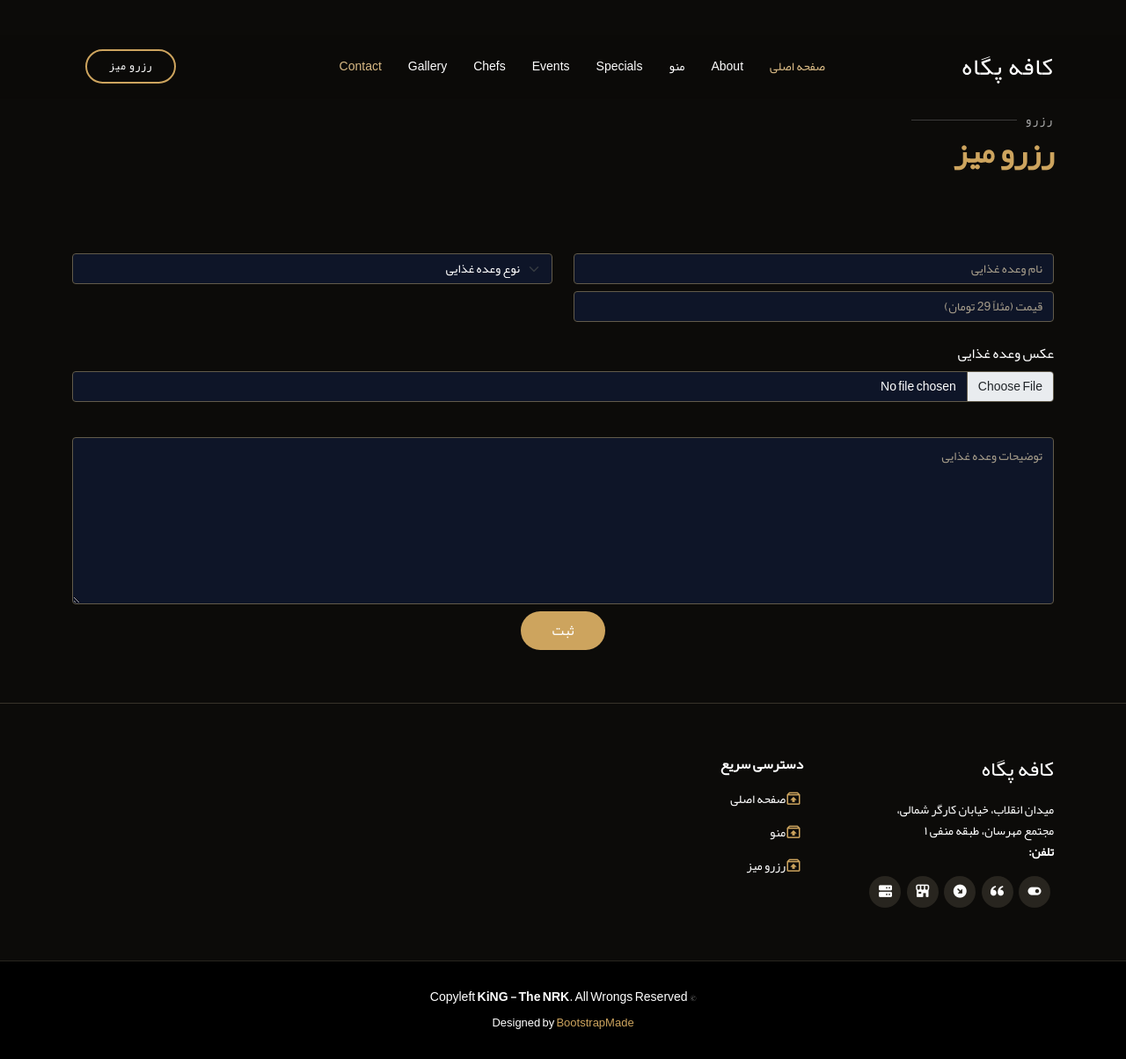
After one commit to AliJimi/Pegah, a Django app: page /cafe/reservation/ in a window 1280 px wide. The commit adds this page. Shown: the whole page at 88% size. Run offline with Django 4.2, Linux system fonts and the light colour scheme; some libraries are stand-ins or nearby versions.

Commit message:
lots of codes

```diff
--- a/Pegah/urls.py
+++ b/Pegah/urls.py
@@ -21,6 +21,5 @@ from Pegah.settings import MEDIA_URL, MEDIA_ROOT
 
 urlpatterns = [
     path('admin/', admin.site.urls),
-
-    path('', include('cafe.urls')),
+    path('cafe/', include('cafe.urls')),
 ] + static(MEDIA_URL, document_root=MEDIA_ROOT)
--- a/cafe/urls.py
+++ b/cafe/urls.py
@@ -2,6 +2,7 @@ from django.urls import path
 
 from cafe.views.main import landing_view, main_view
 from cafe.views.menu import menu_view, menu_courses_api, add_course
+from cafe.views.reservation import reservation_view
 
 urlpatterns = [
     path('', main_view,),
@@ -11,4 +12,6 @@ urlpatterns = [
     path('menu/courses/', menu_courses_api, name='cafe-menu-courses'),
     path('menu/courses/add/', add_course, name='cafe-menu-courses-add'),
     path('landing/', landing_view, name='cafe-landing'),
+
+    path('reservation/', reservation_view, name='cafe-reservation'),
 ]
--- /dev/null
+++ b/cafe/views/reservation.py
@@ -0,0 +1,5 @@
+from django.shortcuts import render
+
+
+def reservation_view(request):
+    return render(request, 'cafe/reservation.html')
--- a/static/css/style.css
+++ b/static/css/style.css
@@ -931,7 +931,7 @@ section {
 
 .menu .menu-img {
   max-width: 70px;
-  border-radius: 50%;
+  border-radius: 30%;
   float: left;
   border: 3px solid rgba(255, 255, 255, 0.2);
 }
--- a/templates/cafe/base.html
+++ b/templates/cafe/base.html
@@ -11,12 +11,8 @@
     <meta content="" name="keywords">
 
     <!-- Favicons -->
-    <link href="{% static 'img/favicon.png' %}" rel="icon">
+    <link href="{% static 'img/logo/logo.png' %}" rel="icon">
     <link href="{% static 'img/apple-touch-icon.png' %}" rel="apple-touch-icon">
-
-    <!-- Google Fonts -->
-    <link href="https://fonts.googleapis.com/css?family=Open+Sans:300,300i,400,400i,600,600i,700,700i|Playfair+Display:ital,wght@0,400;0,500;0,600;0,700;1,400;1,500;1,600;1,700|Poppins:300,300i,400,400i,500,500i,600,600i,700,700i"
-          rel="stylesheet">
 
     <!-- Vendor CSS Files -->
     <link href="{% static 'vendor/animate.css/animate.min.css' %}" rel="stylesheet">
@@ -34,13 +30,6 @@
     <script src="{% static 'vendor/jquery/jquery-3.6.3.min.js' %}"></script>
     <script src="{% static 'vendor/jquery/toastr-2.1.3.min.js' %}"></script>
     <link href="{% static 'vendor/jquery/toastr-2.1.3.css' %}" rel="stylesheet">
-
-    <!-- =======================================================
-    * Template Name: Restaurantly - v3.1.0
-    * Template URL: https://bootstrapmade.com/restaurantly-restaurant-template/
-    * Author: BootstrapMade.com
-    * License: https://bootstrapmade.com/license/
-    ======================================================== -->
 </head>
 
 <body>
--- a/templates/cafe/footer.html
+++ b/templates/cafe/footer.html
@@ -22,36 +22,13 @@
                 </div>
 
                 <div class="col-lg-2 col-md-6 footer-links">
-                    <h4>Useful Links</h4>
+                    <h4>دسترسی سریع</h4>
                     <ul>
-                        <li><i class="bx bx-chevron-right"></i> <a href="#">Home</a></li>
-                        <li><i class="bx bx-chevron-right"></i> <a href="#">About us</a></li>
-                        <li><i class="bx bx-chevron-right"></i> <a href="#">Services</a></li>
-                        <li><i class="bx bx-chevron-right"></i> <a href="#">Terms of service</a></li>
-                        <li><i class="bx bx-chevron-right"></i> <a href="#">Privacy policy</a></li>
+                        <li><i class="bx bx-chevron-right"></i> <a href="{% url 'cafe-landing' %}">صفحه اصلی</a></li>
+                        <li><i class="bx bx-chevron-right"></i> <a href="{% url 'cafe-menu' %}">منو</a></li>
+                        <li><i class="bx bx-chevron-right"></i> <a href="{% url 'cafe-reservation' %}">رزرو میز</a></li>
                     </ul>
                 </div>
-
-                <div class="col-lg-3 col-md-6 footer-links">
-                    <h4>Our Services</h4>
-                    <ul>
-                        <li><i class="bx bx-chevron-right"></i> <a href="#">Web Design</a></li>
-                        <li><i class="bx bx-chevron-right"></i> <a href="#">Web Development</a></li>
-                        <li><i class="bx bx-chevron-right"></i> <a href="#">Product Management</a></li>
-                        <li><i class="bx bx-chevron-right"></i> <a href="#">Marketing</a></li>
-                        <li><i class="bx bx-chevron-right"></i> <a href="#">Graphic Design</a></li>
-                    </ul>
-                </div>
-
-                <div class="col-lg-4 col-md-6 footer-newsletter">
-                    <h4>Our Newsletter</h4>
-                    <p>Tamen quem nulla quae legam multos aute sint culpa legam noster magna</p>
-                    <form action="" method="post">
-                        <input type="email" name="email"><input type="submit" value="Subscribe">
-                    </form>
-
-                </div>
-
             </div>
         </div>
     </div>
--- a/templates/cafe/header.html
+++ b/templates/cafe/header.html
@@ -7,9 +7,9 @@
 
         <nav id="navbar" class="navbar order-last order-lg-0">
             <ul>
-                <li><a class="nav-link scrollto active" href="#hero">Home</a></li>
+                <li><a class="nav-link scrollto active" href="{% url 'cafe-landing' %}">صفحه اصلی</a></li>
                 <li><a class="nav-link scrollto" href="#about">About</a></li>
-                <li><a class="nav-link scrollto" href="#menu">Menu</a></li>
+                <li><a class="nav-link scrollto" href="{% url 'cafe-menu' %}">منو</a></li>
                 <li><a class="nav-link scrollto" href="#specials">Specials</a></li>
                 <li><a class="nav-link scrollto" href="#events">Events</a></li>
                 <li><a class="nav-link scrollto" href="#chefs">Chefs</a></li>
@@ -18,7 +18,7 @@
             </ul>
             <i class="bi bi-list mobile-nav-toggle"></i>
         </nav><!-- .navbar -->
-        <a href="#book-a-table" class="book-a-table-btn scrollto d-none d-lg-flex">Book a table</a>
+        <a href="{% url 'cafe-reservation' %}" class="book-a-table-btn scrollto d-none d-lg-flex">رزرو میز</a>
 
     </div>
 </header><!-- End Header -->
--- a/templates/cafe/menu.html
+++ b/templates/cafe/menu.html
@@ -45,8 +45,7 @@
             $.getJSON("{% url 'cafe-menu-courses-api' %}", function (data) {
                 let divs = createMenu(data);
                 menuItems.html(divs);
-                console.log(divs);
-            })
+            });
         });
     </script>
 {% endblock %}
--- /dev/null
+++ b/templates/cafe/reservation.html
@@ -0,0 +1,90 @@
+{% extends 'cafe/base.html' %}
+{% block content %}
+    <br>
+    <br>
+    <br>
+    <section id="contact" class="contact">
+        <div class="container" data-aos="fade-up">
+
+            <div class="section-title">
+                <h2>رزرو</h2>
+                <p>رزرو میز</p>
+            </div>
+        </div>
+        <div class="container" data-aos="fade-up">
+            <div class="row mt-5">
+                <div class="col-12 mt-5 mt-lg-0">
+                    <form method="post" role="form" class="add-form" enctype="multipart/form-data" id="add-course-form">
+                        <div class="row">
+                            {#                            {{ c.as_p }}#}
+                        </div>
+                        <div class="row">
+                            <div class="col-md-6 form-group">
+                                <input type="text" name="name" class="form-control" id="name"
+                                       placeholder="نام وعده غذایی"
+                                       required>
+                            </div>
+                            <div class="col-md-6 form-group mt-3 mt-md-0">
+                                <select name="course" id="course" required class="form-control form-select">
+                                    <option selected disabled>نوع وعده غذایی</option>
+                                    {% for course in courses %}
+                                        <option value="{{ course }}">{{ course }}</option>
+                                    {% endfor %}
+                                </select>
+                            </div>
+                            <div class="col-md-6 form-group">
+                                <input type="number" name="price" class="form-control" id="price"
+                                       placeholder="قیمت (مثلاً 29 تومان)"
+                                       required>
+                            </div>
+                        </div>
+                        <div class="form-group mt-3">
+                            <div class="mb-3">
+                                <label for="id_image" class="form-label">عکس وعده غذایی</label>
+                                <input type="file" name="image" id="id_image" accept="image/*" class="form-control"
+                                       required>
+                            </div>
+                        </div>
+                        <div class="form-group mt-3">
+                            <textarea class="form-control" name="description" id="description" rows="8"
+                                      placeholder="توضیحات وعده غذایی"
+                            ></textarea>
+                        </div>
+                        {% csrf_token %}
+                        <div class="text-center">
+                            <button type="submit">ثبت</button>
+                        </div>
+                    </form>
+                </div>
+            </div>
+        </div>
+    </section>
+{% endblock %}
+
+{% block end_scripts %}
+    <script>
+        $(document).ready(function () {
+            $("#add-course-form").submit(function (e) {
+                e.preventDefault();
+                let data = new FormData(this);
+
+                $.ajax({
+                    type: 'POST',
+                    {#url: "{% url 'phishing_detection-check-mavara_file_upload' %}",#}
+                    data: data,
+                    processData: false,
+                    contentType: false,
+
+                    statusCode: {
+                        200: function (data) {
+                            toastr.success(data);
+                        },
+                        400: function (data) {
+                            toastr.warning(data);
+                        }
+                    }
+                });
+            });
+        });
+    </script>
+{% endblock %}
```
Also changed, not shown: templates/cafe/landing.html (+30 -17 lines), static/img/logo/logo.jpg (added), static/img/logo/logo.png (added).
